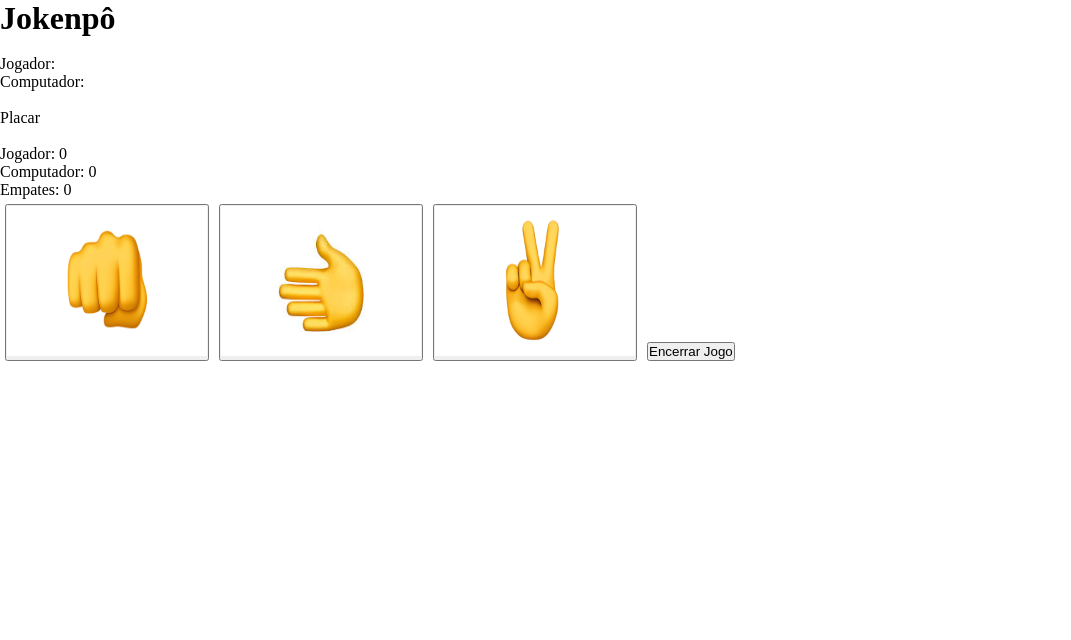
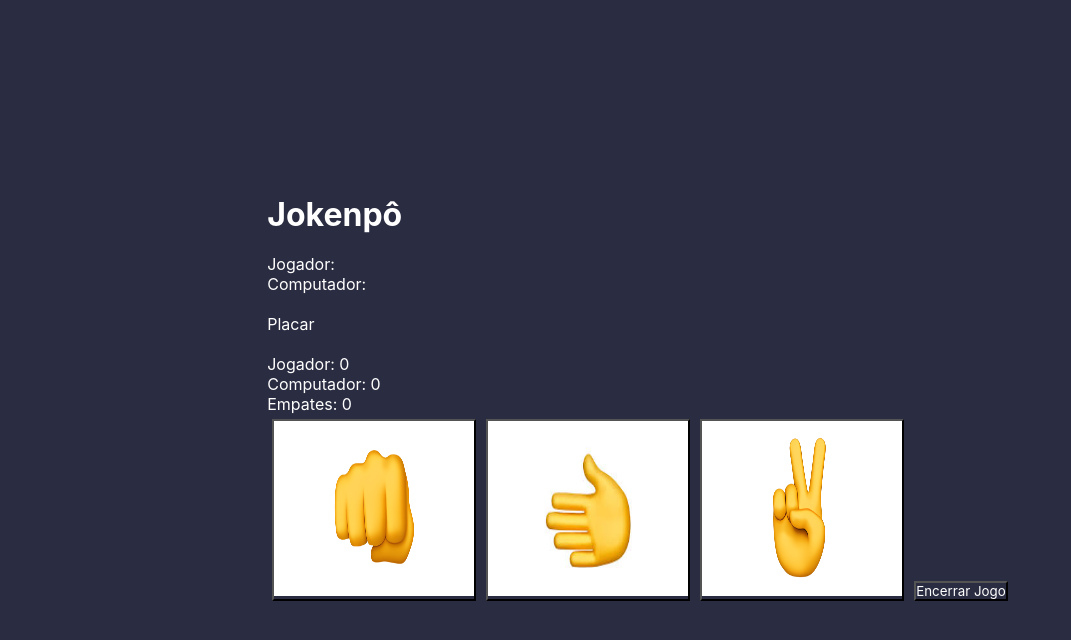
Before and after one commit to gsoliveira22/Projeto-PPT, a React (Vite) app in the folder proj-ppt/: page / in a window 1280 px wide. Shown: the top 640 px of the page, without its empty margins (0-1071 px from the left). Built offline with nearby package versions, Linux system fonts and the light colour scheme.

Commit message:
Update index.css

```diff
--- a/proj-ppt/src/index.css
+++ b/proj-ppt/src/index.css
@@ -1,14 +1,25 @@
-*{
+* {
   margin: 0;
   padding: 0;
   box-sizing: border-box;
+  font-family: 'Inter', sans-serif;
+  background: hsla(235, 21%, 21%, 1);
+  color: white;
 }
 
 img {
   width: 200px;
-  height: 150px;
+  height: 175px;
 }
 
 button {
   margin: 5px;
 }
+
+.App {
+  display: flex;
+  flex-direction: column;
+  align-items: center;
+  justify-content: center;
+  height: 100vh;
+}
```
